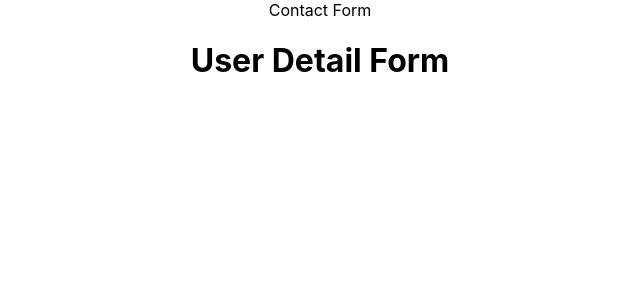
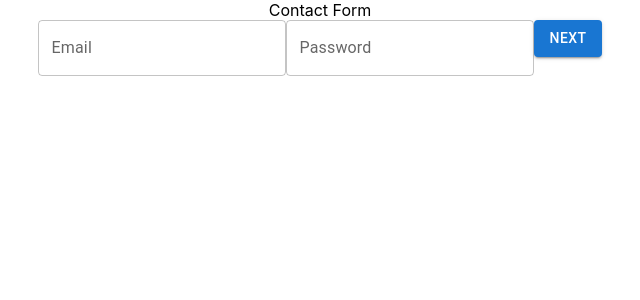
Before and after one commit to Alan0985/tscf, a React (Create React App) app: page / in a window 1280 px wide. Shown: the top 300 px of the page, without its empty margins (320-960 px from the left). Built offline with nearby package versions, Linux system fonts and the light colour scheme.

Commit message:
Color Option Done

```diff
--- a/src/components/ContactForm.tsx
+++ b/src/components/ContactForm.tsx
@@ -2,6 +2,8 @@ import React, { useState, useEffect } from 'react';
 import { UserDetail } from './Steps/UserDetail';
 import { ColorOption } from './Steps/ColorOption';
 import { AnimalOption } from './Steps/AnimalOption';
+import { SelectChangeEvent } from '@mui/material/Select';
+
 
 type Props = {
     email: string,
@@ -22,20 +24,27 @@ export const ContactForm = () =>
     const initialState = { email: '', password: '', color: '', animal: '', typeOfAnimal: '' };
     const [values, setValues] = useState( initialState );
 
-    const nextStep = ( { step }: stepProps ) =>
+    const nextStep = () =>
     {
         setStep( step + 1 )
     }
 
-    const prevStep = ( { step }: stepProps ) =>
+    const prevStep = () =>
     {
         setStep( step - 1 )
     }
 
-    const onChange = ( e: React.ChangeEvent<HTMLInputElement> ) =>
+    const onChange = ( event: React.ChangeEvent<HTMLInputElement> ) =>
     {
-        e.preventDefault();
-        const { name, value } = e.target;
+        event.preventDefault();
+        const { name, value } = event.target;
+        setValues( { ...values, [name]: value } )
+    }
+
+    const onSelect = ( event: SelectChangeEvent<HTMLSelectElement> ) =>
+    {
+        event.preventDefault();
+        const { name, value } = event.target;
         setValues( { ...values, [name]: value } )
     }
 
@@ -44,11 +53,10 @@ export const ContactForm = () =>
     return (
         <>
             {{
-                // 1: <UserDetail nextStep={nextStep} onChange={onChange} values={values} />,
-                1: <UserDetail />,
-                2: <ColorOption />,
+                1: <UserDetail nextStep={nextStep} onChange={onChange} values={values} />,
+                2: <ColorOption prevStep={prevStep} nextStep={nextStep} onChange={onSelect} values={values} />,
                 3: <AnimalOption />,
-            }[1 || step]}
+            }[step]}
         </>
     )
 }
--- a/src/components/Steps/ColorOption.tsx
+++ b/src/components/Steps/ColorOption.tsx
@@ -1,8 +1,41 @@
-export const ColorOption = () =>
+import { ThemeProvider } from '@mui/material/styles';
+import InputLabel from '@mui/material/InputLabel';
+import MenuItem from '@mui/material/MenuItem';
+import FormHelperText from '@mui/material/FormHelperText';
+import FormControl from '@mui/material/FormControl';
+import Select, { SelectChangeEvent } from '@mui/material/Select';
+import Button from '@mui/material/Button';
+
+type Props = {
+    nextStep: any,
+    prevStep: any,
+    onChange: ( event: SelectChangeEvent<HTMLSelectElement> ) => void,
+    values: any
+}
+
+export const ColorOption = ( { prevStep, nextStep, onChange, values }: Props ) =>
 {
     return (
-        <div>
-            <h1>Color Option</h1>
-        </div>
+        <>
+            <FormControl sx={{ m: 1, minWidth: 120 }}>
+                <InputLabel id="color">Color</InputLabel>
+                <Select
+                    labelId="color"
+                    name="color"
+                    value={values.color}
+                    label="Color"
+                    onChange={onChange}
+                >
+                    <MenuItem value='blue'>Blue</MenuItem>
+                    <MenuItem value='green'>Green</MenuItem>
+                    <MenuItem value='red'>Red</MenuItem>
+                    <MenuItem value='black'>Black</MenuItem>
+                    <MenuItem value='brown'>Brown</MenuItem>
+                </Select>
+                <FormHelperText>Only one option may be selected</FormHelperText>
+            </FormControl>
+            <Button variant="contained" onClick={prevStep}>Back</Button>
+            <Button variant="contained" onClick={nextStep}>Next</Button>
+        </>
     )
 }
--- a/src/components/Steps/UserDetail.tsx
+++ b/src/components/Steps/UserDetail.tsx
@@ -1,10 +1,43 @@
+import { ThemeProvider } from '@mui/material/styles';
+import TextField from '@mui/material/TextField';
+import Button from '@mui/material/Button';
+
+type Props = {
+    nextStep: any,
+    onChange: ( e: React.ChangeEvent<HTMLInputElement> ) => void,
+    values: any
+}
+
+type textFieldProps = {
+    email: string,
+    password: string,
+}
 
 
-export const UserDetail = () =>
+export const UserDetail = ( { nextStep, onChange, values }: Props ) =>
 {
+    const { email, password }: textFieldProps = values;
     return (
-        <div>
-            <h1>User Detail Form</h1>
-        </div>
+        <>
+            <TextField
+                label="Email"
+                variant="outlined"
+                type="email"
+                name="email"
+                value={email}
+                onChange={onChange}
+            />
+
+            <TextField
+                label="Password"
+                variant="outlined"
+                type="password"
+                name="password"
+                value={password}
+                onChange={onChange}
+            />
+
+            <Button variant="contained" onClick={nextStep}>Next</Button>
+        </>
     )
 }
```
